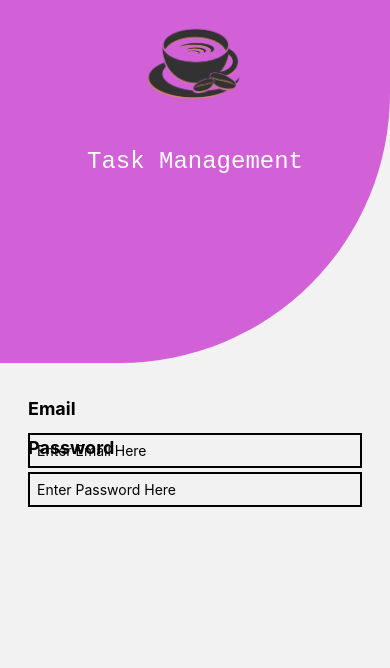
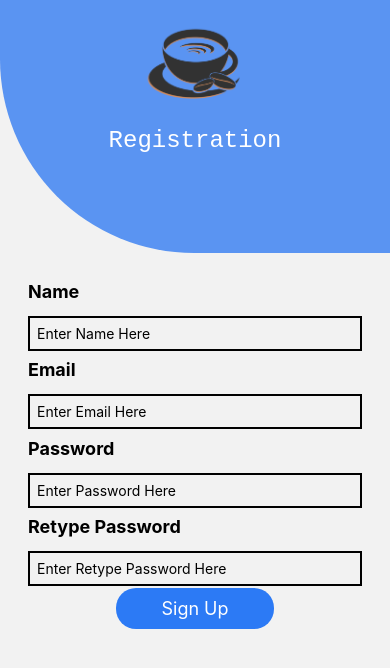
Before and after one commit to H-proshanto/Task-Mangement-System-BS, a React Native app: screen /registration in a window 390 px wide. Shown: the top 668 px of the page. Built offline with nearby package versions, Linux system fonts and the light colour scheme.

Commit message:
Adds Registration Screen

```diff
--- a/App.js
+++ b/App.js
@@ -2,16 +2,24 @@ import { NavigationContainer } from '@react-navigation/native';
 import { createStackNavigator } from '@react-navigation/stack';
 import React from 'react';
 import { Landing } from './src/screens/Landing';
+import { SignUp } from './src/screens/SignUp';
 
 const Stack = createStackNavigator();
 
 export default function App() {
     return (
         <NavigationContainer>
-            <Stack.Navigator>
+            <Stack.Navigator initialRouteName="landing">
                 <Stack.Screen
                     name="landing"
                     component={Landing}
+                    options={{
+                        headerShown: false,
+                    }}
+                />
+                <Stack.Screen
+                    name="registration"
+                    component={SignUp}
                     options={{
                         headerShown: false,
                     }}
--- /dev/null
+++ b/src/components/ButtonUI.js
@@ -0,0 +1,20 @@
+import React from 'react';
+import { ActivityIndicator, Text, TouchableOpacity, View } from 'react-native';
+
+export const ButtonUI = ({ title, onPress, bodyStyle, buttonStyle, textStyle }) => {
+    const isLoading = false;
+
+    return (
+        <View style={bodyStyle}>
+            <TouchableOpacity disabled={isLoading} onPress={onPress}>
+                <View style={buttonStyle}>
+                    {isLoading ? (
+                        <ActivityIndicator color="#ffffff" />
+                    ) : (
+                        <Text style={textStyle}>{title}</Text>
+                    )}
+                </View>
+            </TouchableOpacity>
+        </View>
+    );
+};
--- a/src/components/LoginForm.js
+++ b/src/components/LoginForm.js
@@ -1,7 +1,7 @@
 import { Formik } from 'formik';
 import React from 'react';
-import { StyleSheet, Text } from 'react-native';
-import { ScrollView } from 'react-native-gesture-handler';
+import { StyleSheet, Text, View } from 'react-native';
+import { ButtonUI } from './ButtonUI';
 import { InputField } from './InputField';
 
 export const LoginForm = () => {
@@ -25,27 +25,38 @@ export const LoginForm = () => {
             onSubmit={(values) => console.log('hello')}
             validate={validate}
         >
-            {({ handleChange, handleBlur, handleSubmit, values, errors }) => (
-                <ScrollView style={styles.container}>
+            {({ handleChange, handleBlur, handleSubmit, values, errors, touched }) => (
+                <View style={styles.container}>
                     <InputField
                         text={values.email}
                         setter={handleChange('email')}
                         onBlur={handleBlur('email')}
                         placeholder="Email"
                     />
-                    {errors.email ? <Text style={styles.errorMessage}>{errors.email}</Text> : <></>}
+                    {errors.email && touched.email ? (
+                        <Text style={styles.errorMessage}>{errors.email}</Text>
+                    ) : (
+                        <></>
+                    )}
                     <InputField
                         text={values.password}
                         setter={handleChange('password')}
                         onBlur={handleBlur('password')}
                         placeholder="Password"
                     />
-                    {errors.password ? (
+                    {errors.password && touched.password ? (
                         <Text style={styles.errorMessage}>{errors.password}</Text>
                     ) : (
                         <></>
                     )}
-                </ScrollView>
+                    <ButtonUI
+                        title="Log In"
+                        bodyStyle={styles.loginContainer}
+                        buttonStyle={styles.loginButton}
+                        textStyle={styles.loginText}
+                        onPress={handleSubmit}
+                    />
+                </View>
             )}
         </Formik>
     );
@@ -61,4 +72,23 @@ const styles = StyleSheet.create({
         padding: 7,
         marginLeft: 21,
     },
+    loginContainer: {
+        alignItems: 'center',
+        marginTop: 21,
+    },
+    loginButton: {
+        backgroundColor: '#A261C5',
+        paddingLeft: 110,
+        paddingRight: 110,
+        paddingBottom: 5,
+        paddingTop: 5,
+        borderRadius: 20,
+    },
+    loginText: {
+        color: 'white',
+        fontSize: 18,
+        padding: 5,
+        textAlign: 'center',
+        alignSelf: 'center',
+    },
 });
--- a/src/components/RegistrationForm.js
+++ b/src/components/RegistrationForm.js
@@ -0,0 +1,121 @@
+import { Formik } from 'formik';
+import React from 'react';
+import { StyleSheet, Text, View } from 'react-native';
+import { ButtonUI } from './ButtonUI';
+import { InputField } from './InputField';
+
+export const RegistrationForm = () => {
+    const validate = (values) => {
+        const errors = {};
+
+        if (!values.name) {
+            errors.name = 'Name is required';
+        }
+
+        if (!values.email) {
+            errors.email = 'Email is required';
+        }
+
+        if (!values.password) {
+            errors.password = 'Password is required';
+        }
+
+        if (values.password !== values.password2) {
+            errors.password2 = 'Password must match';
+        }
+
+        return errors;
+    };
+
+    return (
+        <Formik
+            initialValues={{ name: '', email: '', password: '', password2: '' }}
+            onSubmit={(values) => console.log('hello')}
+            validate={validate}
+        >
+            {({ handleChange, handleBlur, handleSubmit, values, errors, touched }) => (
+                <View>
+                    <InputField
+                        text={values.name}
+                        setter={handleChange('name')}
+                        onBlur={handleBlur('name')}
+                        placeholder="Name"
+                    />
+                    {errors.name && touched.name ? (
+                        <Text style={styles.errorMessage}>{errors.name}</Text>
+                    ) : (
+                        <></>
+                    )}
+                    <InputField
+                        text={values.email}
+                        setter={handleChange('email')}
+                        onBlur={handleBlur('email')}
+                        placeholder="Email"
+                    />
+                    {errors.email && touched.email ? (
+                        <Text style={styles.errorMessage}>{errors.email}</Text>
+                    ) : (
+                        <></>
+                    )}
+                    <InputField
+                        text={values.password}
+                        setter={handleChange('password')}
+                        onBlur={handleBlur('password')}
+                        placeholder="Password"
+                    />
+                    {errors.password && touched.password ? (
+                        <Text style={styles.errorMessage}>{errors.password}</Text>
+                    ) : (
+                        <></>
+                    )}
+                    <InputField
+                        text={values.password2}
+                        setter={handleChange('password2')}
+                        onBlur={handleBlur('password2')}
+                        placeholder="Retype Password"
+                    />
+                    {errors.password2 ? (
+                        <Text style={styles.errorMessage}>{errors.password2}</Text>
+                    ) : (
+                        <></>
+                    )}
+                    <ButtonUI
+                        title="Sign Up"
+                        bodyStyle={styles.signUpContainer}
+                        buttonStyle={styles.signUpButton}
+                        textStyle={styles.signUpText}
+                        onPress={handleSubmit}
+                    />
+                </View>
+            )}
+        </Formik>
+    );
+};
+
+const styles = StyleSheet.create({
+    errorMessage: {
+        color: 'red',
+        fontWeight: 'bold',
+        padding: 7,
+        marginLeft: 21,
+    },
+    signUpContainer: {
+        alignItems: 'center',
+        marginTop: 21,
+    },
+    signUpButton: {
+        backgroundColor: '#2c7af5',
+        paddingLeft: 40,
+        paddingRight: 40,
+        paddingBottom: 5,
+        paddingTop: 5,
+        borderRadius: 20,
+    },
+    signUpText: {
+        color: 'white',
+        fontSize: 18,
+        padding: 5,
+        textAlign: 'center',
+        alignSelf: 'center',
+    },
+});
--- a/src/screens/Landing.js
+++ b/src/screens/Landing.js
@@ -1,23 +1,37 @@
 import React from 'react';
 import { Image, StatusBar, StyleSheet, Text, View } from 'react-native';
-import { heightPercentageToDP as hp } from 'react-native-responsive-screen';
+import { ScrollView } from 'react-native-gesture-handler';
+import {
+    heightPercentageToDP as hp,
+    widthPercentageToDP as wp,
+} from 'react-native-responsive-screen';
+import { ButtonUI } from '../components/ButtonUI';
 import { LoginForm } from '../components/LoginForm';
 
-export const Landing = () => {
+export const Landing = ({ navigation }) => {
     return (
-        <View style={styles.container}>
+        <ScrollView style={styles.container}>
             <View style={styles.headerContainer}>
                 <Image style={styles.headerlogo} source={require('../assets/logo.png')} />
                 <Text style={styles.headertext}> Task Management </Text>
             </View>
             <LoginForm />
-        </View>
+            <View style={styles.buttonContainer}>
+                <ButtonUI
+                    title="Sign Up"
+                    bodyStyle={styles.registrationContainer}
+                    buttonStyle={styles.registrationBtn}
+                    textStyle={styles.registrationText}
+                    onPress={() => navigation.navigate('registration')}
+                />
+            </View>
+        </ScrollView>
     );
 };
 
 const styles = StyleSheet.create({
     container: {
-        flex: 1,
+        flexGrow: 1,
     },
     headerContainer: {
         height: hp('43%'),
@@ -40,4 +54,29 @@ const styles = StyleSheet.create({
         fontWeight: '300',
         color: 'white',
     },
+    buttonContainer: {
+        marginTop: 49,
+        height: hp('13%'),
+        marginLeft: 130,
+        backgroundColor: '#D261D8',
+        borderTopLeftRadius: wp('30%'),
+        border: 'none',
+        overflow: 'hidden',
+    },
+    registrationContainer: {
+        alignItems: 'flex-end',
+        marginTop: 28,
+    },
+    registrationBtn: {
+        backgroundColor: '#FFF',
+        width: wp('30%'),
+        borderBottomLeftRadius: wp('50%'),
+        borderTopLeftRadius: wp('50%'),
+    },
+    registrationText: {
+        color: 'purple',
+        fontSize: 18,
+        padding: 5,
+        textAlign: 'center',
+    },
 });
--- /dev/null
+++ b/src/screens/SignUp.js
@@ -0,0 +1,44 @@
+import React from 'react';
+import { Image, StatusBar, StyleSheet, Text, View } from 'react-native';
+import { ScrollView } from 'react-native-gesture-handler';
+import { heightPercentageToDP as hp } from 'react-native-responsive-screen';
+import { RegistrationForm } from '../components/RegistrationForm';
+
+export const SignUp = () => {
+    return (
+        <ScrollView style={styles.container}>
+            <View style={styles.headerContainer}>
+                <Image style={styles.headerlogo} source={require('../assets/logo.png')} />
+                <Text style={styles.headertext}> Registration </Text>
+            </View>
+            <RegistrationForm />
+        </ScrollView>
+    );
+};
+
+const styles = StyleSheet.create({
+    container: {
+        flex: 1,
+    },
+    headerContainer: {
+        height: hp('30%'),
+        backgroundColor: '#5a94f2',
+        borderBottomLeftRadius: hp('23%'),
+        border: 'none',
+        overflow: 'hidden',
+    },
+    headerlogo: {
+        marginTop: StatusBar.currentHeight,
+        height: 120,
+        width: 120,
+        alignSelf: 'center',
+    },
+    headertext: {
+        marginTop: 7,
+        alignSelf: 'center',
+        fontFamily: 'monospace',
+        fontSize: 24,
+        fontWeight: '300',
+        color: 'white',
+    },
+});
```
